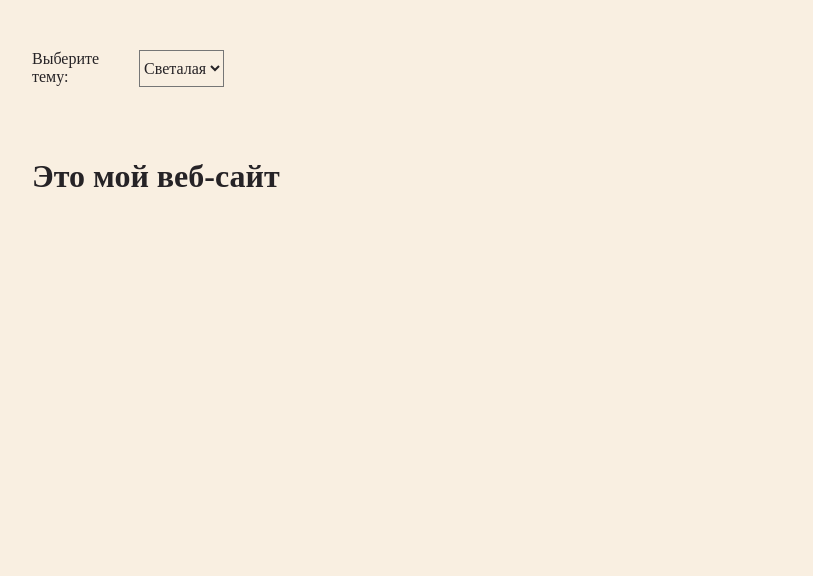
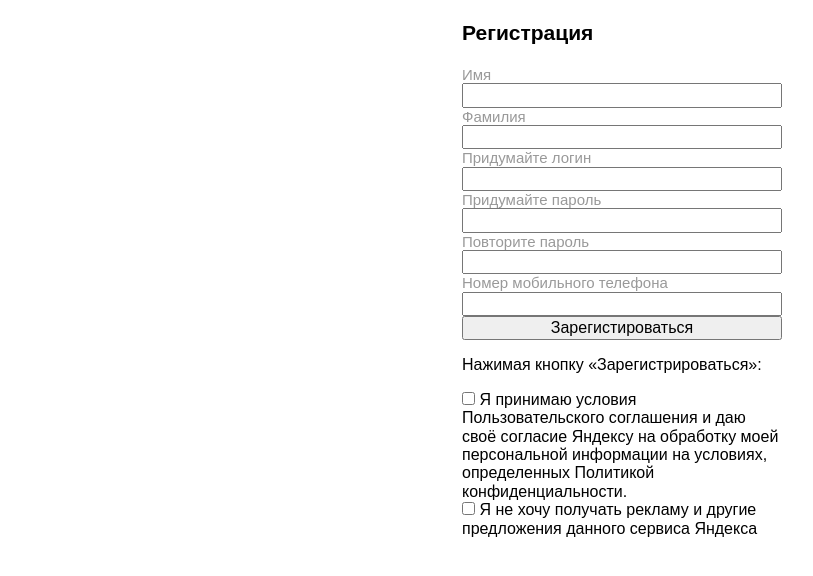
Before and after one commit to shurupats/week15-dark-theme, a plain HTML site: page index.html in a window 1280 px wide. Shown: the whole page, without its empty margins (18-831 px from the left). Drawn offline with Linux system fonts and the light colour scheme; a script that the page names is missing.

Commit message:
Основа

```diff
--- a/assets/css/dark_theme.css
+++ /dev/null
@@ -1,9 +0,0 @@
-.container{
-    background-color: rgba(10, 8, 14, 0.886);
-    color:rgb(249, 239, 225);
-}
-
-.container-form__list{
-    background-color: rgba(82, 80, 86, 0.886);
-    color:rgb(249, 239, 225);
-}
--- a/assets/css/light_theme.css
+++ /dev/null
@@ -1,9 +0,0 @@
-.container{
-    background-color:rgb(249, 239, 225);
-    color:rgba(10, 8, 14, 0.886);
-}
-
-.container-form__list{
-    background-color: rgb(249, 239, 225);
-    color:rgba(10, 8, 14, 0.886);
-}
--- a/assets/css/main.css
+++ b/assets/css/main.css
@@ -1,13 +1,29 @@
 .container{
     display: flex;
-    flex-direction: column;
+    justify-content: center;
 
-    padding: 50px;
+    font-family: Arial, sans-serif;
 }
 
 .container-form{
     display: flex;
-    justify-content: space-between;
-    width: 15vw;
-    margin-bottom: 50px;
+    flex-direction: column;
+
+    width: 25%;
 }
+
+.container-form__title{
+    color: #000000;
+    font-size: 21px;
+    font-style: normal;
+}
+
+.container-form-field{
+    display: flex;
+    flex-direction: column;
+}
+
+.container-form-field__label{
+    color: #999999;
+    font-size: 15px;
+}
--- a/index.html
+++ b/index.html
@@ -6,18 +6,65 @@
     <meta name="viewport" content="width=device-width, initial-scale=1.0" />
     <link href="./assets/css/Normalize.css" rel="stylesheet" />
     <link href="./assets/css/main.css" rel="stylesheet" />
-    <link href="./assets/css/light_theme.css" id="theme-link" rel="stylesheet" />
+
     <title>Переключатель тем</title>
   </head>
   <body class="container">
     <form class="container-form">
-      <label class="container-form__label">Выберите тему:</label>
-      <select class="container-form__list" id="theme">
-        <option value="light_theme">Светалая</option>
-        <option value="dark_theme">Темная</option>
-      </select>
+      <h3 class="container-form__title">Регистрация</h3>
+      <div class="container-form-field">
+        <label class="container-form-field__label">Имя</label>
+        <input class="container-form-field__firstname" type="text" />
+      </div>
+      <div class="container-form-field">
+        <label class="container-form-field__label">Фамилия</label>
+        <input class="container-form-field__lasttname" type="text" />
+      </div>
+      <div class="container-form-field">
+        <label class="container-form-field__label">Придумайте логин</label>
+        <input class="container-form-field__login" type="text" />
+      </div>
+      <div class="container-form-field">
+        <label class="container-form-field__label">Придумайте пароль</label>
+        <input class="container-form-field__passwordfirst" type="password" />
+      </div>
+      <div class="container-form-field">
+        <label class="container-form-field__label">Повторите пароль</label>
+        <input class="container-form-field__passwordsecond" type="password" />
+      </div>
+      <div class="container-form-field">
+        <label class="container-form-field__label"
+          >Номер мобильного телефона</label
+        >
+        <input class="container-form-field__login" type="text" />
+      </div>
+      <button class="container-form__registration">Зарегистироваться</button>
+      <div class="container-form-agreement">
+        <p class="container-form-agreement__text">
+          Нажимая кнопку «Зарегистрироваться»:
+        </p>
+        <div class="container-form-agreement-item">
+          <input
+            class="container-form-agreement-item__chexbox"
+            type="checkbox"
+          />
+          <label class="container-form-agreement-item__text"
+            >Я принимаю условия <a>Пользовательского соглашения</a> и даю своё согласие
+            Яндексу на обработку моей персональной информации на условиях,
+            определенных <a>Политикой конфиденциальности.</a></label
+          >
+        </div>
+        <div class="container-form-agreement-item">
+          <input
+            class="container-form-agreement-item__chexbox"
+            type="checkbox"
+          />
+          <label class="container-form-agreement-item__text"
+            >Я не хочу получать рекламу и другие предложения данного сервиса Яндекса</label
+          >
+        </div>
+      </div>
     </form>
-    <h1>Это мой веб-сайт</h1>
 
     <script src="./js/main.js"></script>
   </body>
--- a/js/main.js
+++ /dev/null
@@ -1,10 +0,0 @@
-function changeTheme(){
-    let theme = themeSelector.value;
-    let newThemePath=`./assets/css/${theme}.css`;
-
-    let themeLink=document.getElementById(`theme-link`);
-    themeLink.setAttribute(`href`, newThemePath);
-}
-
-let themeSelector =document.getElementById(`theme`);
-themeSelector.addEventListener("change", changeTheme);
```
